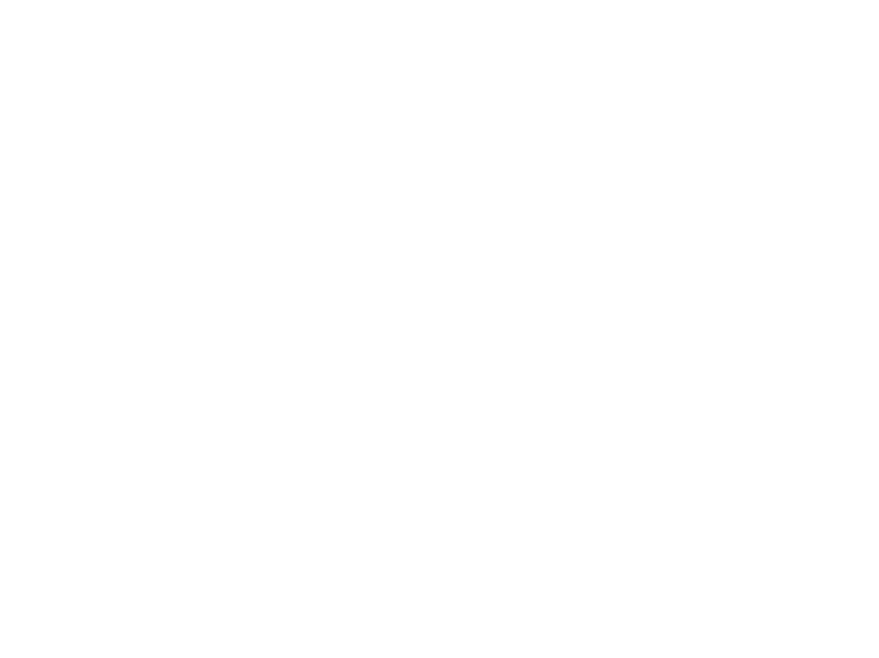
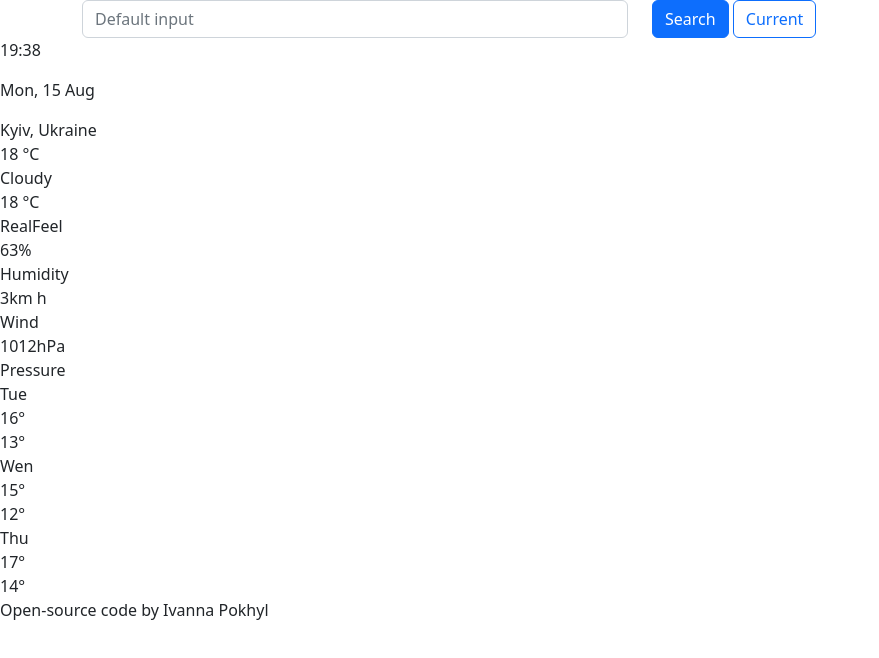
Before and after one commit to ivanna-pt/vanilla-weather-app, a plain HTML site: page index.html in a window 1280 px wide. Shown: the whole page, without its empty margins (0-879 px from the left). Drawn offline with nearby package versions, Linux system fonts and the light colour scheme.

Commit message:
Created HTML

```diff
--- a/index.html
+++ b/index.html
@@ -7,10 +7,112 @@
     <meta http-equiv="X-UA-Compatible" content="ie=edge">
     <title>Weather Forecast Project</title>
   <link rel="stylesheet" href="src/style.css">
+    <link href="https://cdn.jsdelivr.net/npm/bootstrap@5.2.0/dist/css/bootstrap.min.css" rel="stylesheet" integrity="sha384-gH2yIJqKdNHPEq0n4Mqa/HGKIhSkIHeL5AyhkYV8i59U5AR6csBvApHHNl/vI1Bx" crossorigin="anonymous">
+    <link href="https://fonts.googleapis.com/css2?family=Atkinson+Hyperlegible:ital,wght@0,400;0,700;1,400;1,700&family=Noto+Sans:ital,wght@0,200;0,400;0,500;0,700;0,900;1,200;1,400;1,500;1,700&display=swap" rel="stylesheet">
 </head>
 <body>
+<!--Wrapper starts-->
+<div class="wrapper">
+<!--    Header starts-->
+    <header>
+        <div class="container">
+            <div class="row">
+                <div class="col-6">
+                    <input class="form-control" type="text" placeholder="Default input" aria-label="default input example">
+                </div>
+                <div class="col-6">
+                    <button type="button" class="btn btn-primary">Search</button>
+                    <button type="button" class="btn btn-outline-primary">Current</button>
+                </div>
 
-<!--JavaScript file-->
+            </div>
+        </div>
+    </header>
+<!--    Header ends-->
+
+<!--    Main section starts-->
+    <section class="main-section">
+<!--        Date and city info-->
+        <div class="date-city-display">
+            <div class="current-date">
+                <p>19:38</p>
+                <p>Mon, 15 Aug</p>
+            </div>
+            <div class="city">
+                Kyiv, Ukraine
+            </div>
+        </div>
+<!--      Weather display  -->
+        <div class="weather-display">
+            <div class="weather-img"></div>
+            <div class="temperature">18 °C</div>
+            <div class="weather-description">Cloudy</div>
+        </div>
+
+<!--        Additional Info-->
+        <div class="add-box">
+            <div class="add-item">
+                <div><span>18</span> °C</div>
+                <div>RealFeel</div>
+            </div>
+            <div class="add-item">
+                <div><span>63</span>%</div>
+                <div>Humidity</div>
+            </div>
+            <div class="add-item">
+                <div><span>3</span>km h </div>
+                <div>Wind</div>
+            </div>
+            <div class="add-item">
+                <div><span>1012</span>hPa</div>
+                <div>Pressure</div>
+            </div>
+        </div>
+
+<!--        Forecast -->
+        <div class="forecast-wrapper">
+            <div class="forecast-item">
+                <div class="day">Tue</div>
+                <div class="img"></div>
+                <div class="temp">
+                    <div>16°</div>
+                    <div>13°</div>
+                </div>
+            </div>
+
+            <div class="forecast-item">
+                <div class="day">Wen</div>
+                <div class="img"></div>
+                <div class="temp">
+                    <div>15°</div>
+                    <div>12°</div>
+                </div>
+            </div>
+
+            <div class="forecast-item">
+                <div class="day">Thu</div>
+                <div class="img"></div>
+                <div class="temp">
+                    <div>17°</div>
+                    <div>14°</div>
+                </div>
+            </div>
+
+        </div>
+    </section>
+<!--  Main section ends  -->
+
+<!--    Footer starts-->
+    <footer>
+        <p>Open-source code by Ivanna Pokhyl</p>
+    </footer>
+<!--Footer ends-->
+</div>
+<!--Wrapper ends-->
+
+<!--JavaScript files-->
 <script src="src/app.js"></script>
+<script src="https://cdn.jsdelivr.net/npm/bootstrap@5.2.0/dist/js/bootstrap.bundle.min.js" integrity="sha384-A3rJD856KowSb7dwlZdYEkO39Gagi7vIsF0jrRAoQmDKKtQBHUuLZ9AsSv4jD4Xa" crossorigin="anonymous"></script>
+
 </body>
 </html>
--- a/src/style.css
+++ b/src/style.css
@@ -0,0 +1,53 @@
+/* Reset properties */
+*,
+*::after,
+*::before{
+    padding: 0;
+    margin: 0;
+    border: none;
+    box-sizing: border-box;
+}
+
+/* Links */
+a, a:visited{
+    color: inherit;
+    text-decoration: none;
+    /* display: inline-block; */
+}
+
+a:hover{
+    color: inherit;
+    text-decoration: none;
+}
+
+a:focus,
+a:active{
+    outline: none;
+}
+
+/* Common */
+aside, nav, footer, header, section, main{
+    display: block;
+}
+
+h1, h2, h3, h4, h5, h6, p{
+    font-size: inherit;
+    font-weight: inherit;
+    line-height: inherit;
+}
+
+p + p{
+    margin-top: 1em;
+}
+
+ul{
+    list-style: none;
+}
+
+img, svg{
+    vertical-align: top;
+    max-width: 100%;
+    height: auto;
+}
+
+/* */
```
